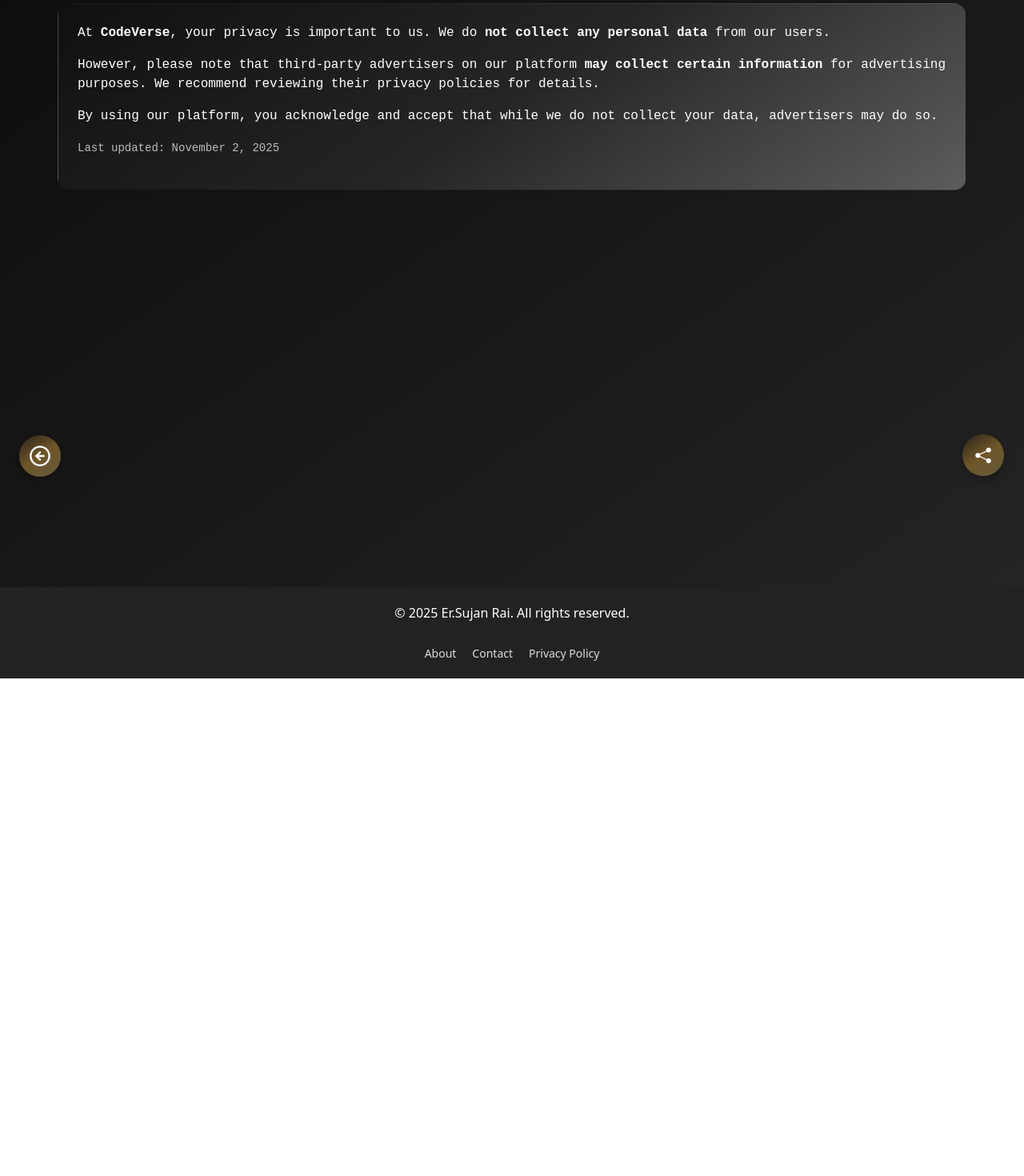
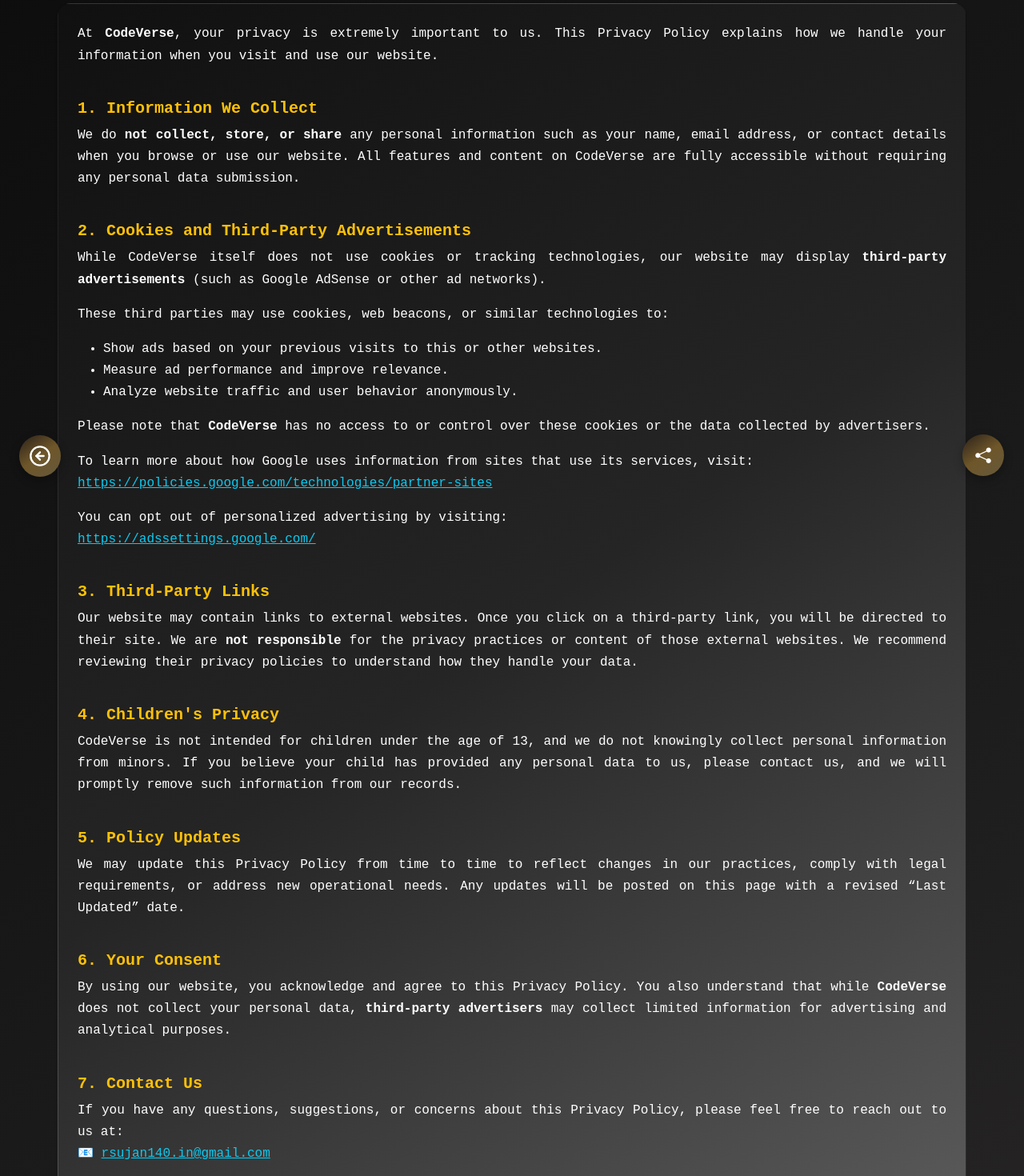
Before and after one commit to Sujan-Rai-426/Blog_CodeVerse, a React (Vite) app in the folder Frontend/: page /Privacy_Policy in a window 1280 px wide. Shown: the part 180-1650 px from the top of the page at 80% size. Before the commit the page ends 1028 px from the top, so only its background shows below. Built offline with nearby package versions, Linux system fonts and the light colour scheme.

Commit message:
Copy btn auto add promotion comment in code

```diff
--- a/Frontend/src/components/Nav_Bar.jsx
+++ b/Frontend/src/components/Nav_Bar.jsx
@@ -23,7 +23,7 @@ function Nav_Bar() {
           <a href="https://www.sujan140.com.np/contact" className="nav-link">Contact</a>
           <Link to="/Privacy_Policy" className="nav-link">Privacy Policy</Link>
           <a href="https://www.sujan140.com.np" target="_blank" rel="noopener noreferrer" className="nav-link">Developer</a>
-          <a href="https://blog-codeverse.onrender.com/" target="_blank" rel="noopener noreferrer" className="btn btn-outline-light btn-sm ms-3">Admin 💻</a>
+          {/* <a href="https://blog-codeverse.onrender.com/" target="_blank" rel="noopener noreferrer" className="btn btn-outline-light btn-sm ms-3">Admin 💻</a> */}
         </div>
       </nav>
 
@@ -35,7 +35,7 @@ function Nav_Bar() {
           <li><a href="https://www.sujan140.com.np/contact" onClick={toggleSidebar}>Contact</a></li>
           <li><Link to="/Privacy_Policy" onClick={toggleSidebar}>Privacy Policy</Link></li>
           <li><a href="https://www.sujan140.com.np" target="_blank" rel="noopener noreferrer" onClick={toggleSidebar}>Developer</a></li>
-          <li><a href="https://blog-codeverse.onrender.com/" target="_blank" rel="noopener noreferrer" onClick={toggleSidebar}>Admin 💻</a></li>
+          {/* <li><a href="https://blog-codeverse.onrender.com/" target="_blank" rel="noopener noreferrer" onClick={toggleSidebar}>Admin 💻</a></li> */}
         </ul>
       </div>
 
--- a/Frontend/src/pages/About.jsx
+++ b/Frontend/src/pages/About.jsx
@@ -10,11 +10,34 @@ function About() {
         <div className="about-page">
             {/* Hero Section */}
             <section className="about-hero">
-                <div className="hero-content">
-                    <h1> <span> <b>Code</b><sup><u><small>Verse</small>💻</u></sup> </span>  </h1>
-                    <p>  Your ultimate destination for learning and building modern web applications. </p>
+                <div className="hero-content" style={{ textAlign: "justify" }}>
+                    <h1 className="text-center">
+                        <span>
+                            <b>Code</b>
+                            <sup>
+                                <u><small>Verse</small>💻</u>
+                            </sup>
+                        </span>
+                    </h1>
+                    <p>
+                        Welcome to <strong>CodeVerse</strong> — your ultimate destination for learning, exploring,
+                        and building modern web applications. Whether you’re a beginner taking your first steps into
+                        coding or an experienced developer looking to polish your skills, CodeVerse is here to guide
+                        you every step of the way.
+                    </p>
+                    <p>
+                        Our mission is to simplify coding education by blending practical projects with real-world
+                        examples. From interactive tutorials and problem-solving sessions to full-stack project
+                        walkthroughs, we aim to make coding not just a skill but a creative experience.
+                    </p>
+                    <p>
+                        We believe that learning to code should be <strong>accessible, engaging, and rewarding</strong>.
+                        That’s why at CodeVerse, we focus on clear explanations, hands-on practice, and community-driven
+                        growth — helping you turn your ideas into powerful digital solutions.
+                    </p>
                 </div>
             </section>
+
 
             {/* Mission & Vision */}
             <section className="mission-vision">
--- a/Frontend/src/pages/Privacy_Policy.jsx
+++ b/Frontend/src/pages/Privacy_Policy.jsx
@@ -5,23 +5,103 @@ const Privacy_Policy = () => {
         <div className="container my-5">
             <h1 className="mb-4 text-center text-warning">Privacy Policy</h1>
 
-            <div className="card p-4 shadow-sm text-white">
+            <div className="card p-4 shadow-sm text-white" style={{ textAlign: "justify", lineHeight: "1.7" }}>
                 <p>
-                    At <strong>CodeVerse</strong>, your privacy is important to us. We do <strong>not collect any personal data</strong> from our users.
+                    At <strong>CodeVerse</strong>, your privacy is extremely important to us. This Privacy Policy explains how we
+                    handle your information when you visit and use our website.
                 </p>
 
+                <h5 className="mt-4 text-warning">1. Information We Collect</h5>
                 <p>
-                    However, please note that third-party advertisers on our platform <strong>may collect certain information</strong> for advertising purposes. We recommend reviewing their privacy policies for details.
+                    We do <strong>not collect, store, or share</strong> any personal information such as your name, email address,
+                    or contact details when you browse or use our website. All features and content on CodeVerse are fully
+                    accessible without requiring any personal data submission.
                 </p>
 
+                <h5 className="mt-4 text-warning">2. Cookies and Third-Party Advertisements</h5>
                 <p>
-                    By using our platform, you acknowledge and accept that while we do not collect your data, advertisers may do so.
+                    While CodeVerse itself does not use cookies or tracking technologies, our website may display
+                    <strong> third-party advertisements</strong> (such as Google AdSense or other ad networks).
+                </p>
+                <p>
+                    These third parties may use cookies, web beacons, or similar technologies to:
+                </p>
+                <ul>
+                    <li>Show ads based on your previous visits to this or other websites.</li>
+                    <li>Measure ad performance and improve relevance.</li>
+                    <li>Analyze website traffic and user behavior anonymously.</li>
+                </ul>
+                <p>
+                    Please note that <strong>CodeVerse</strong> has no access to or control over these cookies or the data
+                    collected by advertisers.
+                </p>
+                <p>
+                    To learn more about how Google uses information from sites that use its services, visit:<br />
+                    <a
+                        href="https://policies.google.com/technologies/partner-sites"
+                        target="_blank"
+                        rel="noopener noreferrer"
+                        className="text-info"
+                    >
+                        https://policies.google.com/technologies/partner-sites
+                    </a>
+                </p>
+                <p>
+                    You can opt out of personalized advertising by visiting:<br />
+                    <a
+                        href="https://adssettings.google.com/"
+                        target="_blank"
+                        rel="noopener noreferrer"
+                        className="text-info"
+                    >
+                        https://adssettings.google.com/
+                    </a>
                 </p>
 
-                <p className="text-muted"><small>Last updated: November 2, 2025</small></p>
+                <h5 className="mt-4 text-warning">3. Third-Party Links</h5>
+                <p>
+                    Our website may contain links to external websites. Once you click on a third-party link, you will be directed
+                    to their site. We are <strong>not responsible</strong> for the privacy practices or content of those external
+                    websites. We recommend reviewing their privacy policies to understand how they handle your data.
+                </p>
+
+                <h5 className="mt-4 text-warning">4. Children's Privacy</h5>
+                <p>
+                    CodeVerse is not intended for children under the age of 13, and we do not knowingly collect personal
+                    information from minors. If you believe your child has provided any personal data to us, please contact us,
+                    and we will promptly remove such information from our records.
+                </p>
+
+                <h5 className="mt-4 text-warning">5. Policy Updates</h5>
+                <p>
+                    We may update this Privacy Policy from time to time to reflect changes in our practices, comply with legal
+                    requirements, or address new operational needs. Any updates will be posted on this page with a revised
+                    “Last Updated” date.
+                </p>
+
+                <h5 className="mt-4 text-warning">6. Your Consent</h5>
+                <p>
+                    By using our website, you acknowledge and agree to this Privacy Policy. You also understand that while
+                    <strong> CodeVerse</strong> does not collect your personal data, <strong>third-party advertisers</strong> may
+                    collect limited information for advertising and analytical purposes.
+                </p>
+
+                <h5 className="mt-4 text-warning">7. Contact Us</h5>
+                <p>
+                    If you have any questions, suggestions, or concerns about this Privacy Policy, please feel free to reach out
+                    to us at:<br />
+                    📧{" "}
+                    <a href="mailto:rsujan140.in@gmail.com" className="text-info">
+                        rsujan140.in@gmail.com
+                    </a>
+                </p>
+
+                <p className="text-muted mt-4">
+                    <small>Last Updated: November 6, 2025</small>
+                </p>
             </div>
         </div>
     );
-}
+};
 
 export default Privacy_Policy;
```
Also changed, not shown: Frontend/src/pages/Frontend_Tutorial_Solution.jsx (+41 -31 lines).
